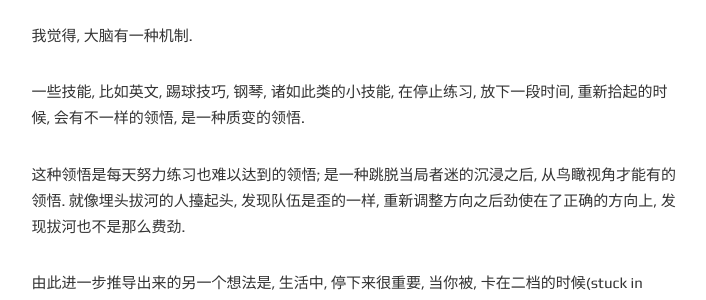
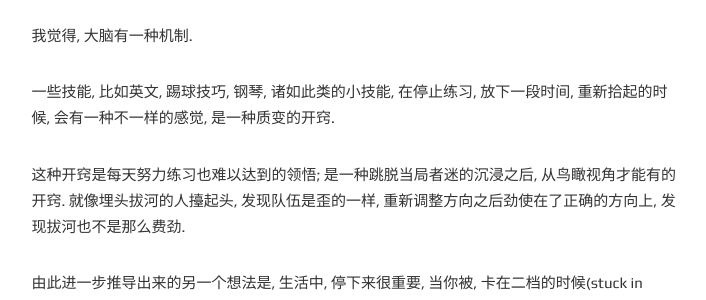
Before and after one commit to DavideBri/Gesko, a Jekyll site: the page built from _posts/2022-03-19-strange-feelings.md, in a window 1280 px wide and 900 px high. Shown: the part 374-674 px from the top of the window, without its empty margins (286-992 px from the left). Built offline with Jekyll 4.4.1, drawn with Linux system fonts in a browser that asks for light colours; comment, search, counter and statistics services are not loaded.

Commit message:
strange feeling

```diff
--- a/_posts/2022-03-19-strange-feelings.md
+++ b/_posts/2022-03-19-strange-feelings.md
@@ -11,9 +11,9 @@ Ted Chiang 有一篇小说, 领悟~, 看得我直呼内行.
 
 我觉得, 大脑有一种机制.
 
-一些技能, 比如英文, 踢球技巧, 钢琴, 诸如此类的小技能, 在停止练习, 放下一段时间, 重新拾起的时候, 会有不一样的领悟, 是一种质变的领悟.
+一些技能, 比如英文, 踢球技巧, 钢琴, 诸如此类的小技能, 在停止练习, 放下一段时间, 重新拾起的时候, 会有一种不一样的感觉, 是一种质变的开窍.
 
-这种领悟是每天努力练习也难以达到的领悟; 是一种跳脱当局者迷的沉浸之后, 从鸟瞰视角才能有的领悟. 就像埋头拔河的人擡起头, 发现队伍是歪的一样, 重新调整方向之后劲使在了正确的方向上, 发现拔河也不是那么费劲.
+这种开窍是每天努力练习也难以达到的领悟; 是一种跳脱当局者迷的沉浸之后, 从鸟瞰视角才能有的开窍. 就像埋头拔河的人擡起头, 发现队伍是歪的一样, 重新调整方向之后劲使在了正确的方向上, 发现拔河也不是那么费劲.
 
 由此进一步推导出来的另一个想法是, 生活中, 停下来很重要, 当你被, 卡在二档的时候(stuck in second gear), 不如停下来, 去一趟卫生间, 停下来休息几天, 重新拾起的时候, 会突然有一种不一样的感觉.
 
```
